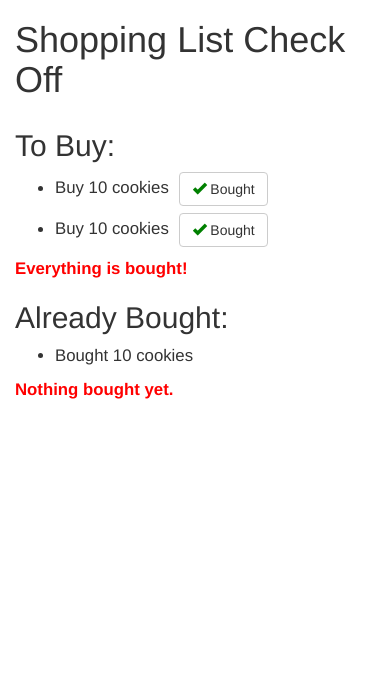
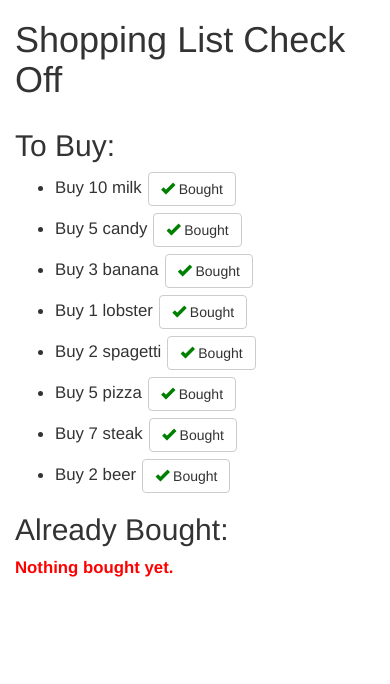
Before and after one commit to MikaelBertze/coursera-angularjs, a plain HTML site: page module2_solution/index.html in a window 390 px wide. Drawn offline with Linux system fonts and the light colour scheme.

Commit message:
Adds index.html to module 2 assignement solution

```diff
--- a/module2_solution/index.html
+++ b/module2_solution/index.html
@@ -4,6 +4,9 @@
     <title>Shopping List Check Off</title>
     <meta name="viewport" content="width=device-width, initial-scale=1">
     <link rel="stylesheet" href="styles/bootstrap.min.css">
+    <script src="angular.min.js"></script>
+    <script src="app.js"></script>
+
     <style>
       .emptyMessage {
         font-weight: bold;
@@ -22,30 +25,35 @@
       }
     </style>
   </head>
-<body>
+
+<body ng-app="ShoppingList">
   <div class="container">
   <h1>Shopping List Check Off</h1>
 
   <div class="row">
 
     <!-- To Buy List -->
-    <div class="col-md-6">
+    <div class="col-md-4" ng-controller="ToBuyController as buyCtrl">
      <h2>To Buy:</h2>
      <ul>
-       <li>Buy 10 cookies <button class="btn btn-default"><span class="glyphicon glyphicon-ok"></span> Bought</button></li>
-       <li>Buy 10 cookies <button class="btn btn-default"><span class="glyphicon glyphicon-ok"></span> Bought</button></li>
+       <li ng-repeat="item in buyCtrl.items">Buy {{item.quantity}} {{item.name}}<button class="btn btn-default" ng-click="buyCtrl.buy($index)" ><span class="glyphicon glyphicon-ok"></span> Bought</button></li>
      </ul>
-     <div class="emptyMessage">Everything is bought!</div>
+     <div class="emptyMessage" ng-if="buyCtrl.empty()" >Everything is bought!</div>
     </div>
 
     <!-- Already Bought List -->
-    <div class="col-md-6">
+    <div class="col-md-4" ng-controller="AlreadyBoughtController as boughtCtrl">
      <h2>Already Bought:</h2>
      <ul>
-       <li>Bought 10 cookies</li>
+       <li ng-repeat="item in boughtCtrl.items">Bought {{item.quantity}} {{item.name}}</li>
      </ul>
-     <div class="emptyMessage">Nothing bought yet.</div>
+     <div class="emptyMessage" ng-if="boughtCtrl.empty()" >Nothing bought yet.</div>
     </div>
+  </div>
+
+  <!-- Restart -->
+  <div class="col-md-8" ng-controller="ResetController as ctrl" style="text-align: center; margin-top: 100px;">
+    <button ng-if="ctrl.isVisible()" class="btn btn-default" ng-click="ctrl.reset()">Restart</button>
   </div>
 </div>
 
```
